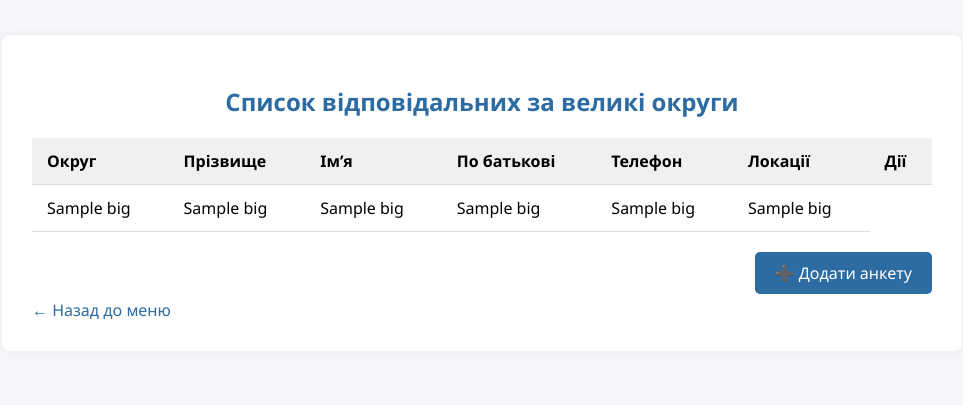
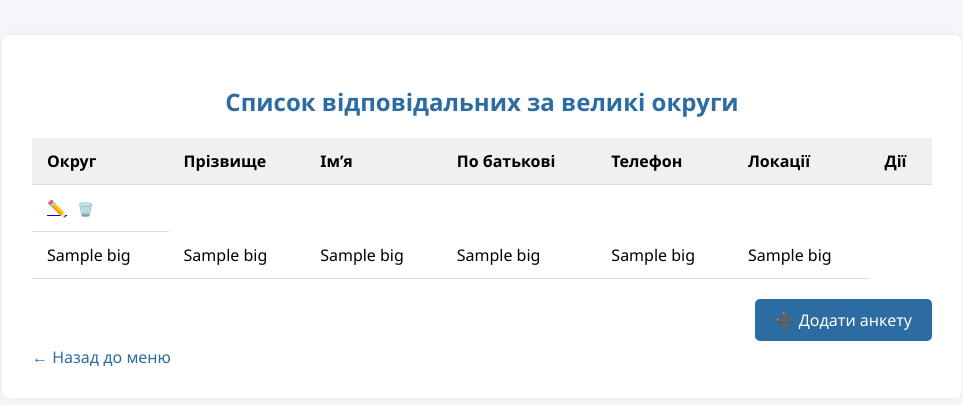
Before and after one commit to Aliina-ai/flask-form, a Flask app: template templates/big_list.html in a window 1280 px wide. Shown: the part 131-536 px from the top of the page, without its empty margins (158-1121 px from the left). Run offline with Flask 3, Linux system fonts and the light colour scheme; the template is opened without the code that fills it: most values are stand-ins (such as "Sample title", 1, 10 or a date in 2020).

Commit message:
Update big_list.html

```diff
--- a/templates/big_list.html
+++ b/templates/big_list.html
@@ -96,6 +96,12 @@
                 <th>Дії</th>
            </tr>
 
+            <td>
+                <a href="{{ url_for('edit_big', id=big[0]) }}">✏️</a>
+                <form action="{{ url_for('delete_big', id=big[0]) }}" method="POST" style="display:inline;">
+                     <button type="submit" onclick="return confirm('Видалити анкету?')" style="border:none; background:none; color:red;">🗑️</button>
+               </form>
+            </td>
             {% for big in bigs %}
             <tr>
                 <td>{{ big[1] }}</td>
```
